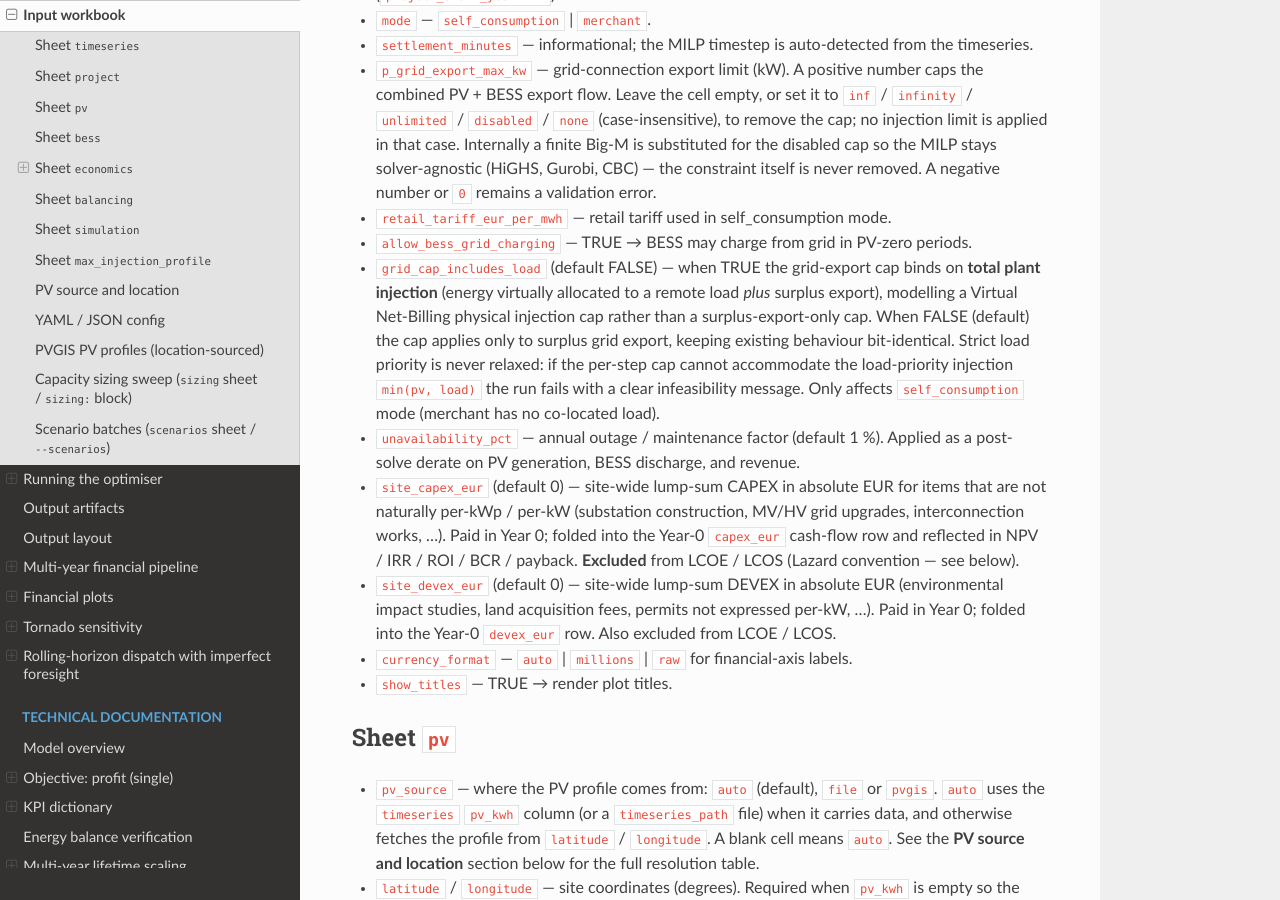
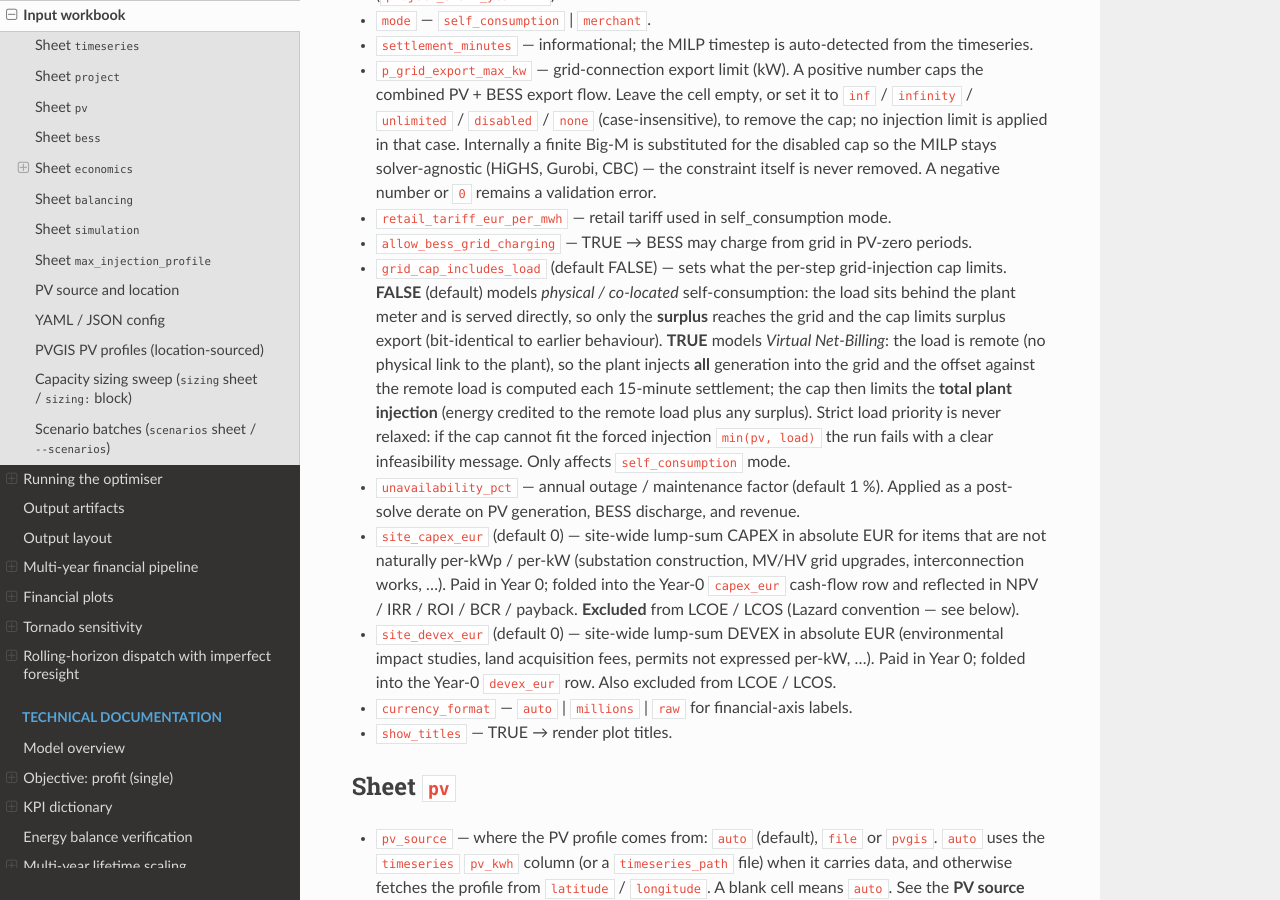
Before and after one commit to lamproskonstantellos/pv-bess-optimizer, a Sphinx documentation site: the page built from docs/source/users.guide/inputs.rst, in a window 1280 px wide and 900 px high, scrolled down 884 px. Built offline with Sphinx 7.4.7 and the Read the Docs theme 3.1.0, drawn with Linux system fonts in a browser that asks for light colours.

Commit message:
docs: clarify grid_cap_includes_load note (VNB vs co-located)
Rewrite the grid_cap_includes_load description so the two real-world
cases are explicit and a reader can tell when to set TRUE vs FALSE:

- FALSE (default) = PHYSICAL / co-located self-consumption: the load is
  behind the plant meter and served directly, so only the surplus
  reaches the grid and the cap limits surplus export.
- TRUE = VIRTUAL Net-Billing: the load is remote (no physical link), so
  the plant injects ALL generation into the grid and the offset against
  the remote load is computed each 15-min settlement, so the cap limits
  the total plant injection.

The previous wording ("Virtual Net-Billing physical injection cap") was
contradictory and did not state the use cases. The model logic is
unchanged; this only clarifies the note in the project-sheet template
(pvbess_opt/io.py _PROJECT_ROWS), the matching cell in the shipped
inputs/input.xlsx, and the user-guide input description (inputs.rst).

```diff
--- a/docs/source/users.guide/inputs.rst
+++ b/docs/source/users.guide/inputs.rst
@@ -58,16 +58,19 @@ High-level run configuration:
 * ``retail_tariff_eur_per_mwh`` — retail tariff used in self_consumption mode.
 * ``allow_bess_grid_charging`` — TRUE → BESS may charge from grid in
   PV-zero periods.
-* ``grid_cap_includes_load`` (default FALSE) — when TRUE the grid-export
-  cap binds on **total plant injection** (energy virtually allocated to a
-  remote load *plus* surplus export), modelling a Virtual Net-Billing
-  physical injection cap rather than a surplus-export-only cap.  When
-  FALSE (default) the cap applies only to surplus grid export, keeping
-  existing behaviour bit-identical.  Strict load priority is never
-  relaxed: if the per-step cap cannot accommodate the load-priority
-  injection ``min(pv, load)`` the run fails with a clear infeasibility
-  message.  Only affects ``self_consumption`` mode (merchant has no
-  co-located load).
+* ``grid_cap_includes_load`` (default FALSE) — sets what the per-step
+  grid-injection cap limits.  **FALSE** (default) models *physical /
+  co-located* self-consumption: the load sits behind the plant meter and
+  is served directly, so only the **surplus** reaches the grid and the cap
+  limits surplus export (bit-identical to earlier behaviour).  **TRUE**
+  models *Virtual Net-Billing*: the load is remote (no physical link to the
+  plant), so the plant injects **all** generation into the grid and the
+  offset against the remote load is computed each 15-minute settlement; the
+  cap then limits the **total plant injection** (energy credited to the
+  remote load plus any surplus).  Strict load priority is never relaxed: if
+  the cap cannot fit the forced injection ``min(pv, load)`` the run fails
+  with a clear infeasibility message.  Only affects ``self_consumption``
+  mode.
 * ``unavailability_pct`` — annual outage / maintenance factor
   (default 1 %).  Applied as a post-solve derate on PV generation,
   BESS discharge, and revenue.
```
Also changed, not shown: 1 other file.
